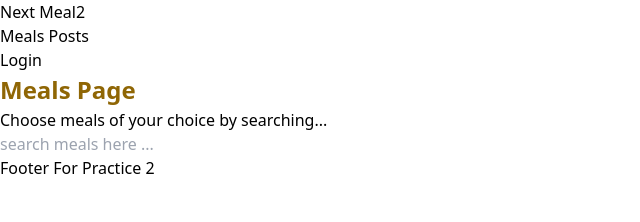
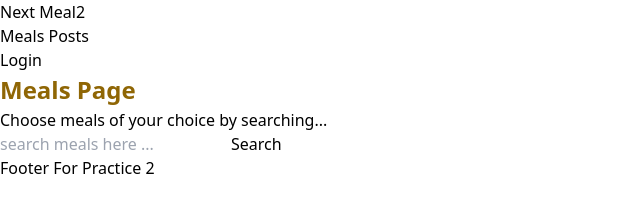
Before and after one commit to JannatulAfrozFaria/next-js-practice-2, a Next.js app: page /meals in a window 1280 px wide. Shown: the top 222 px of the page, without its empty margins (0-640 px from the left). Built offline with nearby package versions, Linux system fonts and the light colour scheme.

Commit message:
search button modified

```diff
--- a/src/app/meals/page.jsx
+++ b/src/app/meals/page.jsx
@@ -7,7 +7,7 @@ const MealsPage = () => {
             <p className='py-6'>Choose meals of your choice by searching...</p>
             <div>
                 <input type="text" placeholder='search meals here ...' />
-                <button></button>
+                <button className=''>Search </button>
             </div>
         </div>
     );
```
